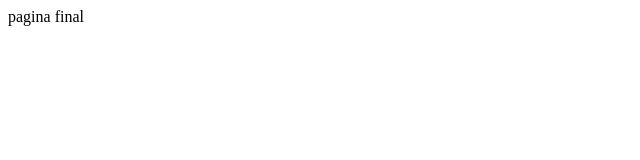
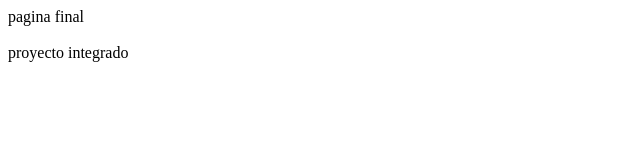
Before and after one commit to zambravillamil/final-pagina, a plain HTML site: page index.html in a window 1280 px wide. Shown: the whole page, without its empty margins (0-640 px from the left). Drawn offline with Linux system fonts and the light colour scheme.

Commit message:
actualizacion 2

```diff
--- a/index.html
+++ b/index.html
@@ -6,6 +6,8 @@
     <title>Document</title>
 </head>
 <body>
-    pagina final
+    pagina final <br><br>
+
+    proyecto integrado
 </body>
 </html>
```
